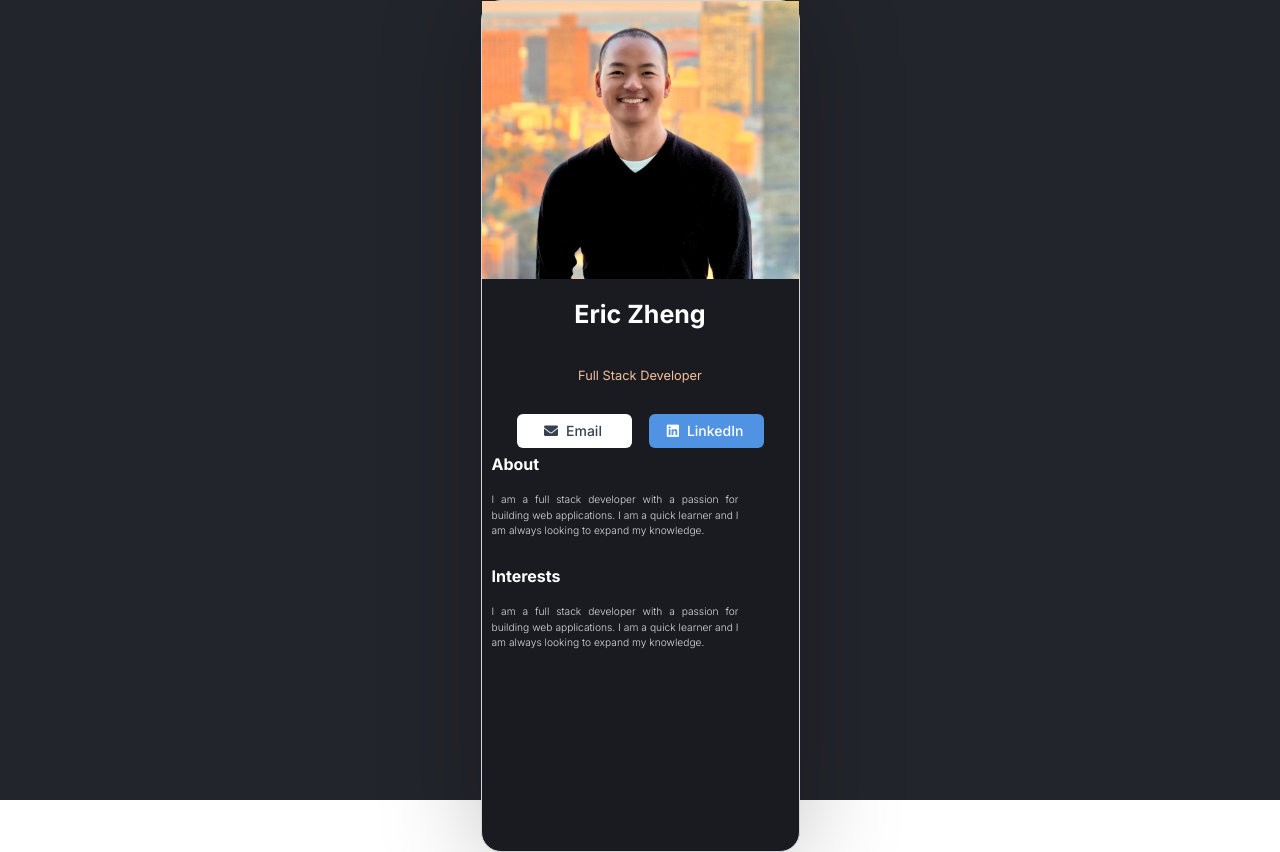
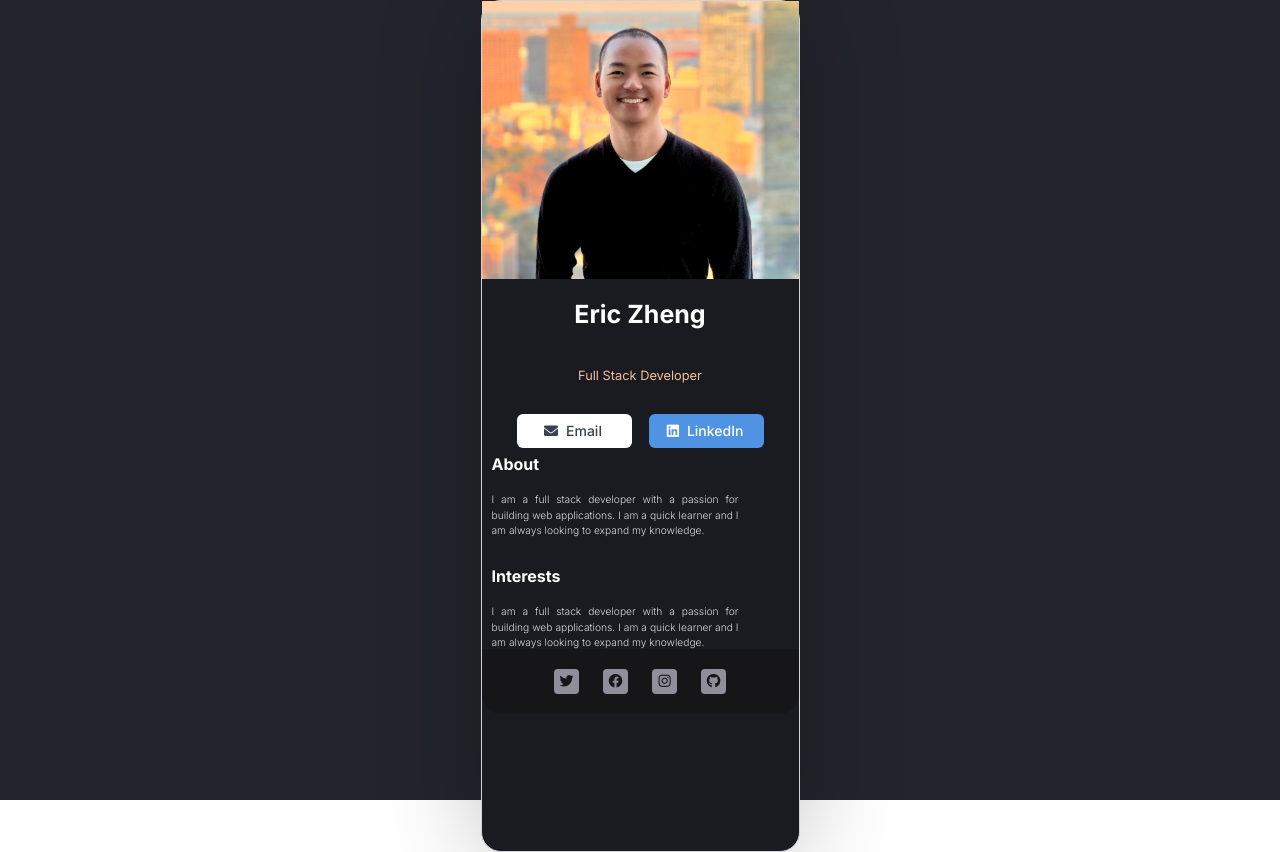
Before and after one commit to EricZheng0404/BusinessCard, a React (Vite) app: page / in a window 1280 px wide. Built offline with nearby package versions, Linux system fonts and the light colour scheme.

Commit message:
done with Footer

```diff
--- a/src/App.css
+++ b/src/App.css
@@ -132,3 +132,35 @@ img {
   text-align: justify;
   color: #DCDCDC;
 }
+
+.footer {
+  display: flex;
+  background-color: #161619;
+  align-items: center;
+  justify-content: center;
+  gap: 24px;
+  padding: 20px 0;
+  border-radius: 0 0 20px 20px;
+}
+
+.social-icon {
+  width: 25px;
+  height: 25px;
+  background-color: #918E9B;
+  border-radius: 4px;
+  display: flex;
+  align-items: center;
+  justify-content: center;
+  cursor: pointer;
+  transition: all 0.2s ease;
+}
+
+.social-icon i {
+  color: #161619;
+  font-size: 14px;
+}
+
+.social-icon:hover {
+  transform: translateY(-2px);
+  box-shadow: 0 4px 8px rgba(0, 0, 0, 0.2);
+}
--- a/src/App.jsx
+++ b/src/App.jsx
@@ -4,12 +4,14 @@ import viteLogo from '/vite.svg'
 import './App.css'
 import Header from './components/Header'
 import Main from './components/Main'
+import Footer from './components/Footer'
 function App() {
   return (
     <>
       <div className='container'>
         <Header />
         <Main />
+        <Footer />
       </div>
     </>
   )
--- a/src/components/Footer.jsx
+++ b/src/components/Footer.jsx
@@ -0,0 +1,18 @@
+export default function Footer() {
+  return (
+    <div className="footer">
+      <div className="social-icon">
+        <i className="fab fa-twitter"></i>
+      </div>
+      <div className="social-icon">
+        <i className="fab fa-facebook"></i>
+      </div>
+      <div className="social-icon">
+        <i className="fab fa-instagram"></i>
+      </div>
+      <div className="social-icon">
+        <i className="fab fa-github"></i>
+      </div>
+    </div>
+  )
+}
```
